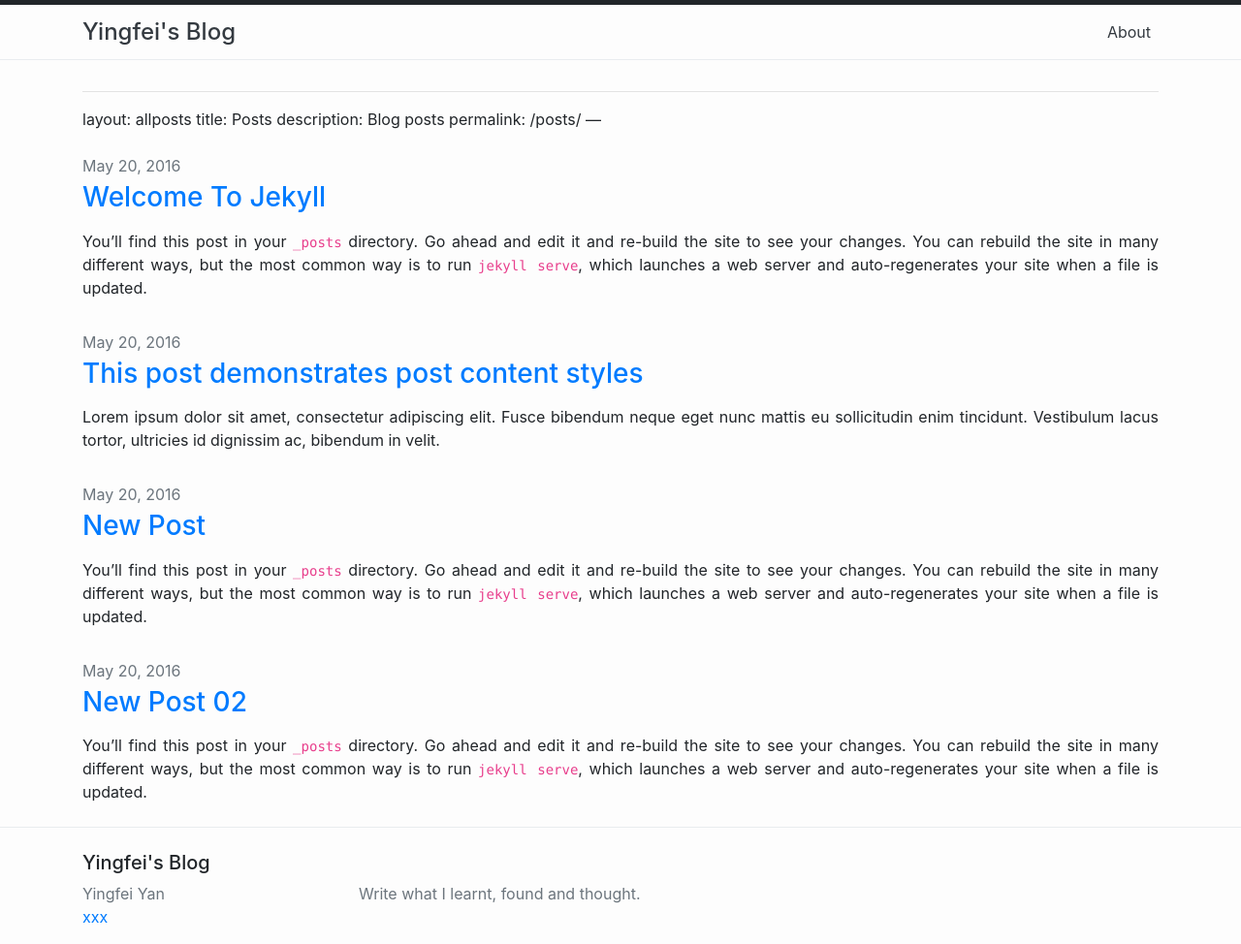
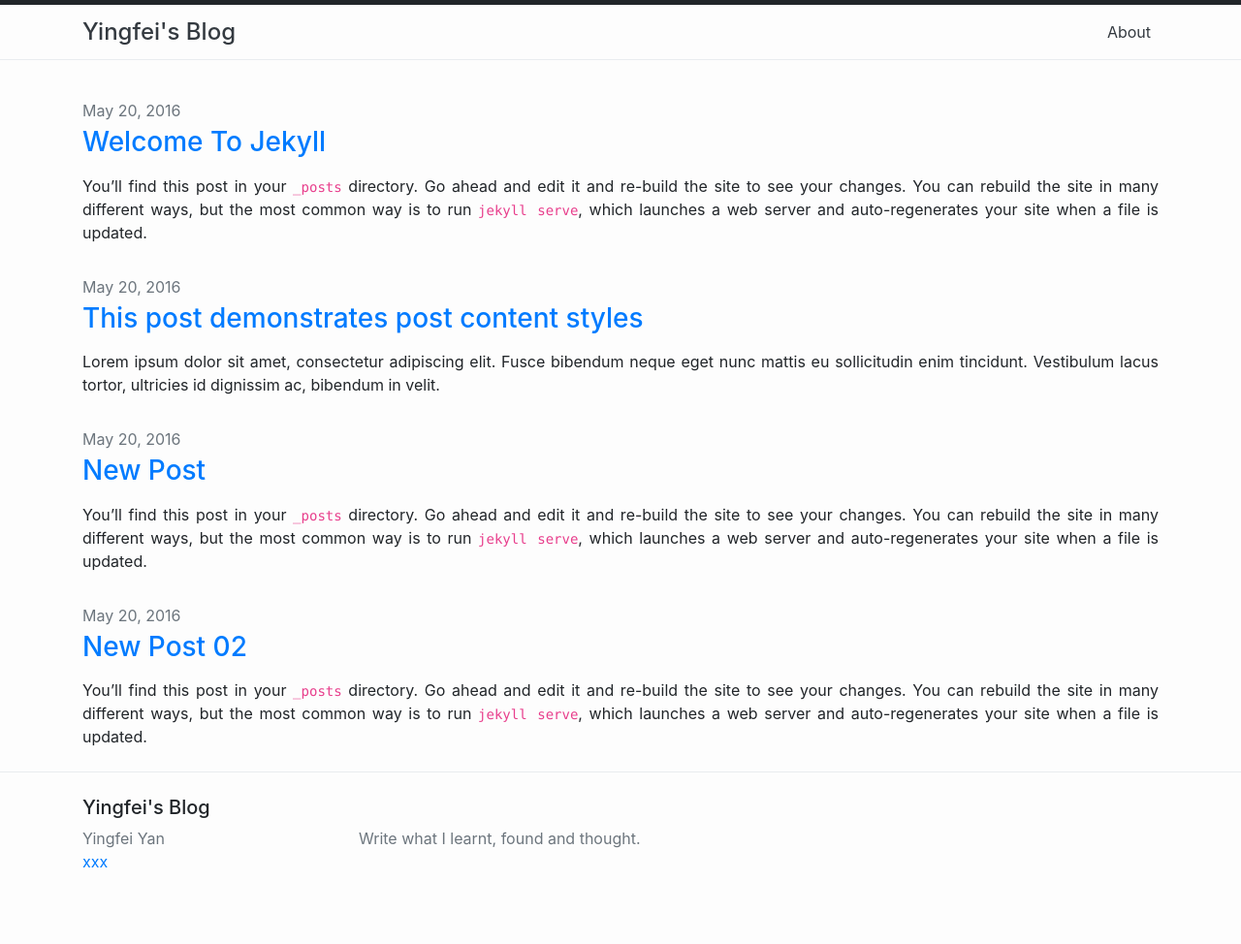
Before and after one commit to YanYingfei/yanyingfei.github.io, a Jekyll site: the page built from index.md, in a window 1280 px wide. Shown: the whole page at 97% size. Built offline with Jekyll 4.4.1, drawn with Linux system fonts in a browser that asks for light colours; after the commit the page ends 917 px from its top, so only the background shows below that.

Commit message:
Update index.md

```diff
--- a/index.md
+++ b/index.md
@@ -7,9 +7,3 @@
 #
 layout: home
 ---
----
-layout: allposts
-title: Posts
-description: Blog posts
-permalink: /posts/
----
```
